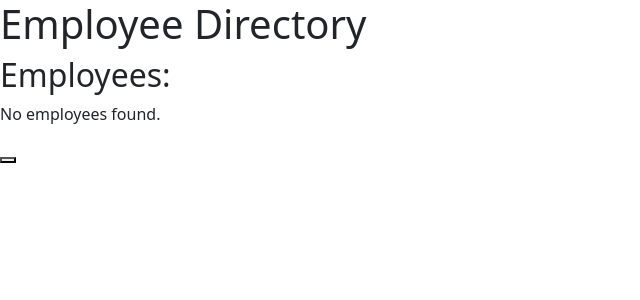
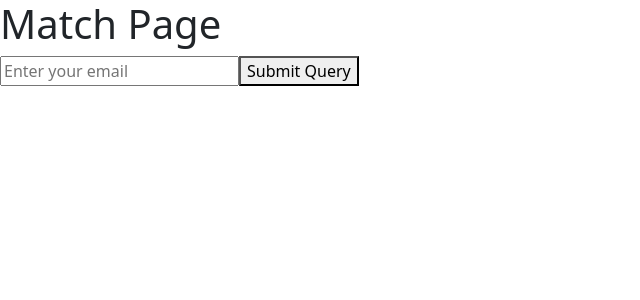
Before and after one commit to tarun-trj/studyBuddy, a React (Vite) app in the folder login_register/client/: page /match in a window 1280 px wide. Shown: the top 300 px of the page, without its empty margins (0-640 px from the left). Built offline with nearby package versions, Linux system fonts and the light colour scheme.

Commit message:
error in returning partner

```diff
--- a/login_register/client/src/Match.jsx
+++ b/login_register/client/src/Match.jsx
@@ -1,34 +1,31 @@
-import React from 'react';
-import { useLocation } from 'react-router-dom';
+// Home.jsx
+import React, { useState } from 'react';
+import axios from 'axios';
 
 function Match() {
-    const location = useLocation();  // Access location object
-    const employees = location.state ? location.state.employees : [];  // Access passed state
+    const [email, setEmail] = useState('');
+    const [partnerEmail, setPartnerEmail] = useState('');
 
-    const findMatch = () => {
-        // data has been posted assume
-        // this will trigger the matching to start
-    }
-    // waiting screen till the matching completes / time to matching arrives
+    const fetchPartnerEmail = async () => {
+        try {
+            const response = await axios.post('/match', { email });
+            setPartnerEmail(response.data.partnerEmail);
+        } catch (error) {
+            console.error('Error fetching partner email:', error);
+        }
+    };
+
     return (
         <div>
-            <h1>Employee Directory</h1>
-            <div>
-                <h2>Employees:</h2>
-                {employees.length > 0 ? (
-                    <ul>
-                        {employees.map(employee => (
-                            <li key={employee._id}>
-                                {employee.name}
-                            </li>
-                        ))}
-                    </ul>
-                ) : (
-                    <p>No employees found.</p>
-                )}
-            </div>
-
-            <button to="/findMatch" onClick={findMatch}></button>
+            <h1>Match Page</h1>
+            <input
+                type="email"
+                placeholder="Enter your email"
+                value={email}
+                onChange={e => setEmail(e.target.value)}
+            />
+            <button onClick={fetchPartnerEmail}>Submit Query</button>
+            {partnerEmail && <p>Partner's Email: {partnerEmail}</p>}
         </div>
     );
 }
```
Also changed, not shown: 2 other files (tests, documents, lock files or other folders).
